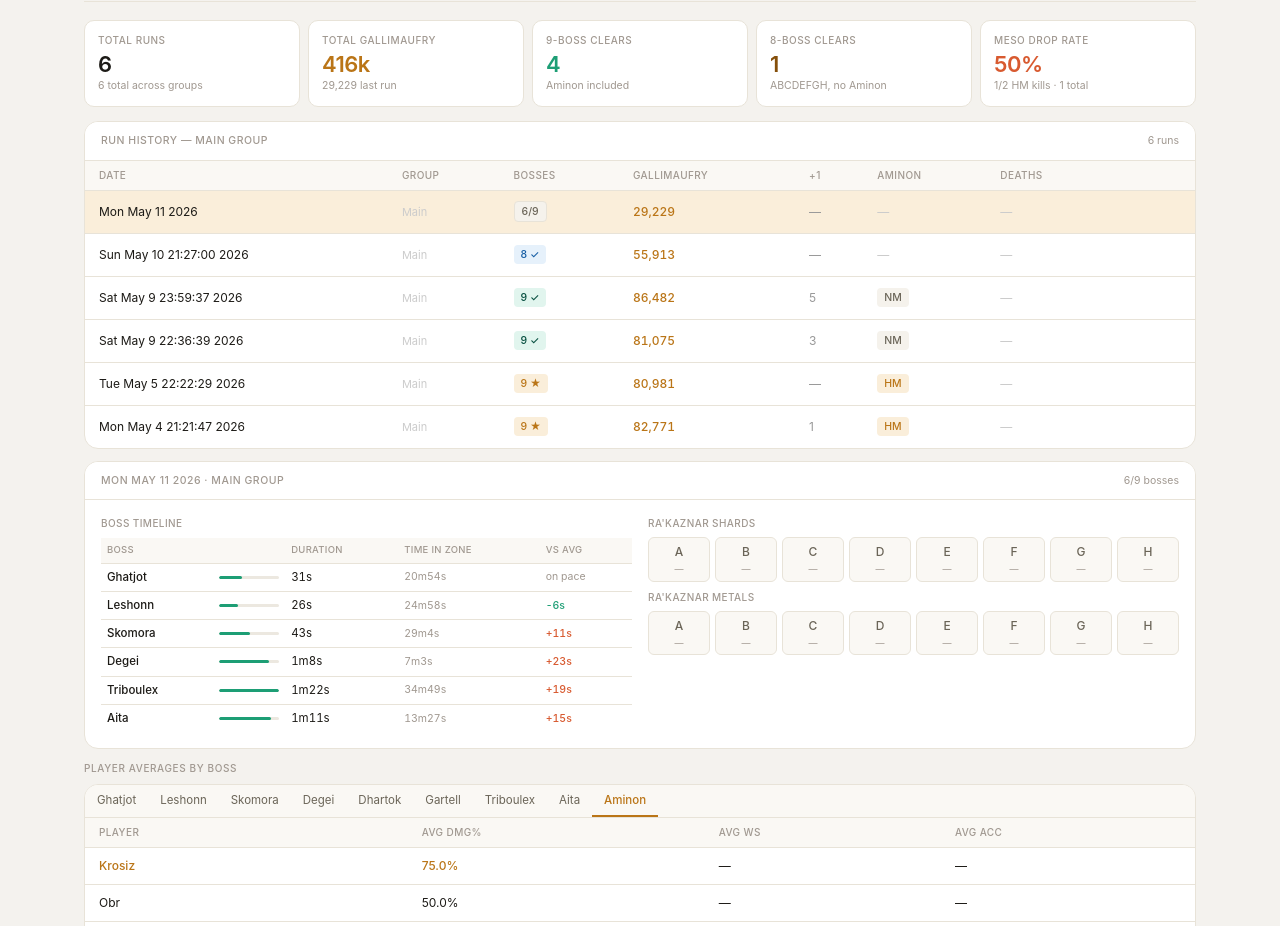
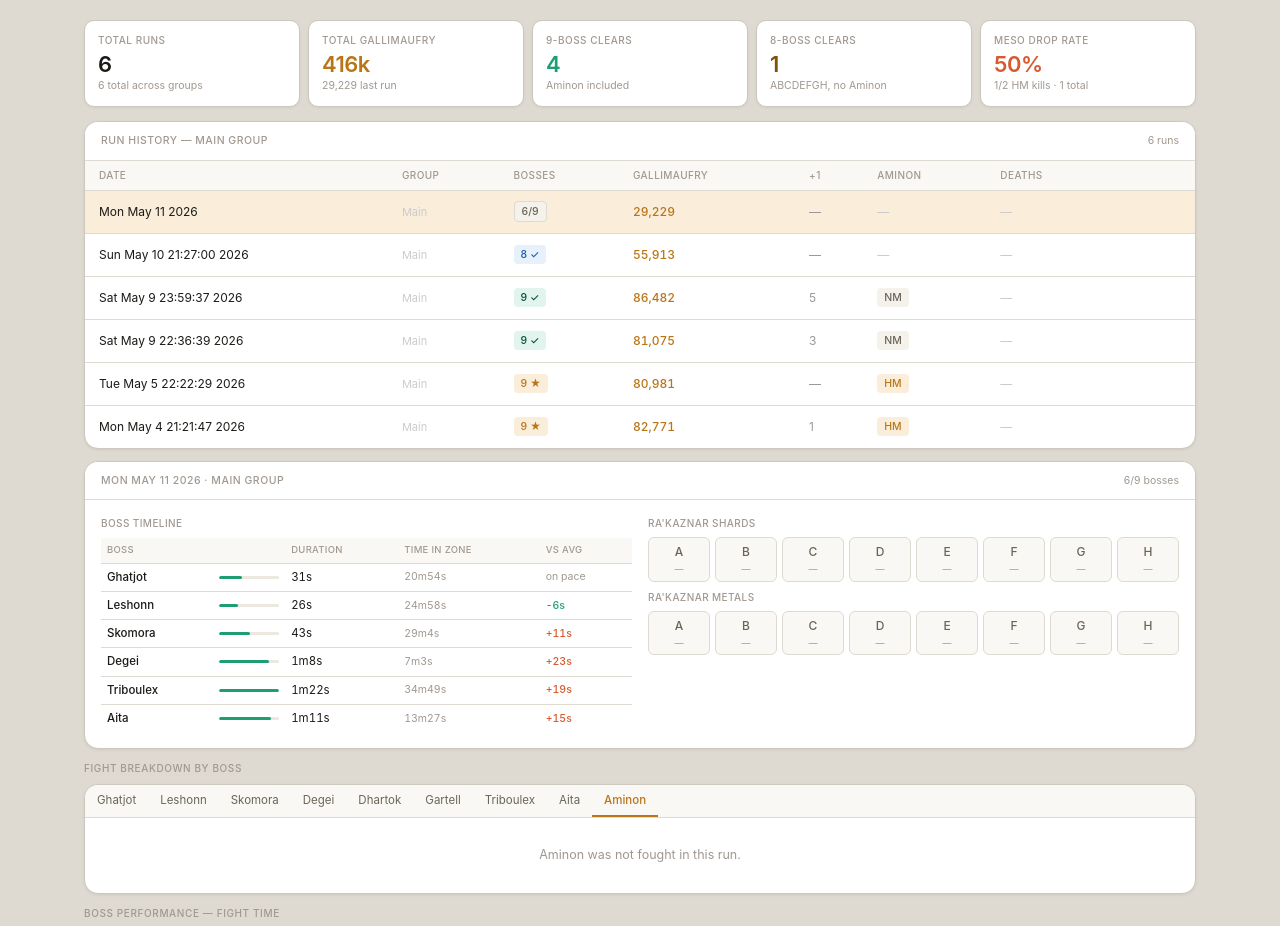
Before and after one commit to OrangebearXI/muffhunt-tracker, a plain HTML site: page index.html in a window 1280 px wide. Shown: the part 75-1001 px from the top of the page. Drawn offline with nearby package versions, Linux system fonts and the light colour scheme.

Commit message:
Update index.html

```diff
--- a/index.html
+++ b/index.html
@@ -15,10 +15,10 @@
   --teal-bg:    #E1F5EE;
   --coral:      #D85A30;
   --coral-bg:   #FAECE7;
-  --page-bg:    #f4f2ee;
+  --page-bg:    #dedad1;
   --card-bg:    #ffffff;
-  --border:     #e8e3d8;
-  --border-2:   #d8d3c8;
+  --border:     #dedad1;
+  --border-2:   #ccc8be;
   --text-1:     #1c1a16;
   --text-2:     #6b6558;
   --text-3:     #a09890;
@@ -50,7 +50,7 @@ body { font-family: var(--font); background: var(--page-bg); color: var(--text-1
 
 /* ── Stats ── */
 .stats { display: grid; grid-template-columns: repeat(5,1fr); gap: 8px; margin-bottom: 14px; }
-.stat { background: white; border-radius: var(--r-md); border: 1px solid var(--border); padding: 12px 13px; }
+.stat { background: white; border-radius: var(--r-md); border: 1px solid var(--border-2); padding: 12px 13px; box-shadow: 0 1px 3px rgba(0,0,0,.06); }
 .stat-lbl { font-size: 10px; font-weight: 500; color: var(--text-3); text-transform: uppercase; letter-spacing: .5px; margin-bottom: 5px; }
 .stat-val { font-size: 22px; font-weight: 600; letter-spacing: -.5px; color: var(--text-1); line-height: 1; }
 .stat-sub { font-size: 10.5px; color: var(--text-3); margin-top: 3px; }
@@ -60,7 +60,7 @@ body { font-family: var(--font); background: var(--page-bg); color: var(--text-1
 .stat.coral .stat-val { color: var(--coral); }
 
 /* ── Cards ── */
-.card { background: var(--card-bg); border: 1px solid var(--border); border-radius: var(--r-lg); overflow: hidden; margin-bottom: 12px; }
+.card { background: var(--card-bg); border: 1px solid var(--border-2); border-radius: var(--r-lg); overflow: hidden; margin-bottom: 12px; box-shadow: 0 1px 3px rgba(0,0,0,.07); }
 .card-hdr { padding: 11px 16px; border-bottom: 1px solid var(--border); display: flex; align-items: center; justify-content: space-between; background: white; }
 .card-ttl { font-size: 10.5px; font-weight: 500; color: var(--text-3); text-transform: uppercase; letter-spacing: .5px; }
 .card-meta { font-size: 10.5px; color: var(--text-3); }
@@ -127,7 +127,7 @@ body { font-family: var(--font); background: var(--page-bg); color: var(--text-1
 
 /* ── Boss time grid ── */
 .boss-grid { display: grid; grid-template-columns: repeat(3,1fr); gap: 10px; margin-bottom: 12px; }
-.bt-card { background: white; border: 1px solid var(--border); border-radius: var(--r-md); padding: 12px 14px; }
+.bt-card { background: white; border: 1px solid var(--border-2); border-radius: var(--r-md); padding: 12px 14px; box-shadow: 0 1px 3px rgba(0,0,0,.06); }
 .bt-name { font-size: 10px; font-weight: 500; color: var(--text-3); text-transform: uppercase; letter-spacing: .4px; margin-bottom: 9px; }
 .bt-row  { display: grid; grid-template-columns: 1fr 1fr 1fr; gap: 4px; }
 .btl { font-size: 9px; color: var(--text-3); margin-bottom: 1px; }
@@ -220,7 +220,7 @@ body { font-family: var(--font); background: var(--page-bg); color: var(--text-1
 </div>
 
 <!-- Player averages -->
-<div class="sec-lbl">Player averages by boss</div>
+<div class="sec-lbl">Fight breakdown by boss</div>
 <div class="card">
   <div class="boss-tabs" id="boss-tabs"></div>
   <div id="pavg-body"></div>
@@ -758,7 +758,7 @@ function renderDetail(run) {
   </div>`;
 }
 
-// ─── Render: player averages ──────────────────────────────────────────────
+// ─── Render: fight breakdown by boss ─────────────────────────────────────
 function renderBossTabs() {
   const runs = filtered();
   $('boss-tabs').innerHTML = BOSSES.map(b =>
@@ -768,79 +768,61 @@ function renderBossTabs() {
     bt.addEventListener('click', () => { activeBoss=bt.dataset.b; renderBossTabs(); });
   });
 
-  const avgRows = playerBossAvg(runs, activeBoss);
-  if (!avgRows.length) { $('pavg-body').innerHTML='<div class="empty">No 9-boss run data for this boss yet.</div>'; return; }
+  // Selected run data for this boss
+  const selBossData = selectedRun?.bosses?.[activeBoss];
+  const selPlayers  = selBossData?.killed ? (selBossData.players || {}) : null;
 
-  // Build avg lookup by player name
-  const avgByName = {};
-  avgRows.forEach(r => { avgByName[r.name] = r; });
+  if (selPlayers && Object.keys(selPlayers).length) {
+    // ── Selected run: show that specific fight ─────────────────────────────
+    const total = Object.values(selPlayers).reduce((s,p) => s+(p.damage||0), 0);
 
-  // Get selected run stats for this boss (if run is selected and boss was killed)
-  const selBossData = selectedRun?.bosses?.[activeBoss];
-  const selPlayers  = (selBossData?.killed && selBossData?.players) ? selBossData.players : null;
+    // Sort by damage desc
+    const sorted = Object.entries(selPlayers).sort((a,b)=>(b[1].damage||0)-(a[1].damage||0));
 
-  // All players: union of historical avg players and current run players
-  const allNames = new Set(Object.keys(avgByName));
-  if (selPlayers) Object.keys(selPlayers).forEach(n => allNames.add(n));
+    const fmtDmg = v => v >= 1000000 ? (v/1000000).toFixed(2)+'m' : v >= 1000 ? Math.floor(v/1000)+'k' : String(v);
+    const fmtWs  = v => v > 0 ? (v >= 1000 ? Math.round(v/1000)+'k' : Math.round(v)) : '—';
+    const fmtPct = v => v > 0 ? v.toFixed(1)+'%' : '—';
 
-  // Sort: by avg pct desc, then by run pct desc for new players
-  const sorted = [...allNames].sort((a,b) => {
-    const ap = avgByName[a]?.pct ?? (selPlayers?.[a]?.pct ?? 0);
-    const bp = avgByName[b]?.pct ?? (selPlayers?.[b]?.pct ?? 0);
-    return bp - ap;
-  });
+    const selDate = selectedRun.date.split(' ').slice(0,4).join(' ');
+    let h = `<div style="padding:7px 14px 6px;font-size:10.5px;color:var(--text-3);border-bottom:1px solid var(--border)">${selDate} · ${activeBoss}</div>`;
+    h += `<table class="tbl"><thead><tr>
+      <th>Player</th><th>%</th><th>Total dmg</th><th>Acc</th><th>Swings</th><th>WS avg</th><th>WS #</th>
+    </tr></thead><tbody>`;
 
-  const fmtWs = v => v != null && v > 0 ? (v >= 1000 ? Math.round(v/1000)+'k' : Math.round(v)) : '—';
-  const fmtPct = v => v != null && v > 0 ? v.toFixed(1)+'%' : '—';
-
-  const hasSelected = !!selPlayers;
-  const selDate = selectedRun?.date ? selectedRun.date.split(' ').slice(1,3).join(' ') : 'This run';
-
-  let h = `<table class="tbl"><thead><tr>
-    <th>Player</th>`;
-  if (hasSelected) h += `<th>${selDate} dmg%</th><th>Avg dmg%</th><th>${selDate} WS</th><th>Avg WS</th><th>${selDate} acc</th><th>Avg acc</th>`;
-  else             h += `<th>Avg dmg%</th><th>Avg WS</th><th>Avg acc</th>`;
-  h += `</tr></thead><tbody>`;
-
-  sorted.forEach((n, i) => {
-    const avg = avgByName[n];
-    const sel = selPlayers?.[n];
-    const isTop = i === 0;
-    const gs = isTop ? 'style="color:var(--gold);font-weight:500"' : '';
-
-    if (hasSelected) {
-      const inSel = !!sel;
-      const inAvg = !!avg;
-      // Delta indicators for dmg%
-      let dPct='', dWs='', dAcc='';
-      if (sel && avg) {
-        const dp = (sel.pct||0) - (avg.pct||0);
-        dPct = Math.abs(dp)>0.5 ? ` <span style="font-size:9.5px;color:${dp>0?'var(--teal)':'var(--coral)'}">${dp>0?'▲':'▼'}${Math.abs(dp).toFixed(1)}</span>` : '';
-        const dw = (sel.ws_avg||0) - (avg.ws||0);
-        dWs  = Math.abs(dw)>100 ? ` <span style="font-size:9.5px;color:${dw>0?'var(--teal)':'var(--coral)'}">${dw>0?'▲':'▼'}${fmtWs(Math.abs(dw))}</span>` : '';
-        const da = (sel.m_acc||0) - (avg.acc||0);
-        dAcc = Math.abs(da)>0.5 ? ` <span style="font-size:9.5px;color:${da>0?'var(--teal)':'var(--coral)'}">${da>0?'▲':'▼'}${Math.abs(da).toFixed(1)}%</span>` : '';
-      }
-      h += `<tr>
-        <td ${gs}>${n}${!inSel?` <span style="font-size:9.5px;color:#ccc">absent</span>`:''}</td>
-        <td>${inSel?fmtPct(sel.pct):'<span style="color:#ccc">—</span>'}${dPct}</td>
-        <td ${gs}>${inAvg?fmtPct(avg.pct):'<span style="color:#ccc">new</span>'}</td>
-        <td>${inSel?fmtWs(sel.ws_avg):'<span style="color:#ccc">—</span>'}${dWs}</td>
-        <td>${inAvg?fmtWs(avg.ws):'<span style="color:#ccc">new</span>'}</td>
-        <td>${inSel?fmtPct(sel.m_acc):'<span style="color:#ccc">—</span>'}${dAcc}</td>
-        <td>${inAvg?fmtPct(avg.acc):'<span style="color:#ccc">new</span>'}</td>
-      </tr>`;
-    } else {
+    sorted.forEach(([n, p], i) => {
+      const pct = total > 0 ? (p.damage/total*100) : 0;
+      const gs  = i === 0 ? 'style="color:var(--gold);font-weight:500"' : '';
       h += `<tr>
         <td ${gs}>${n}</td>
-        <td ${gs}>${fmtPct(avg?.pct)}</td>
-        <td>${fmtWs(avg?.ws)}</td>
-        <td>${fmtPct(avg?.acc)}</td>
+        <td ${gs}>${fmtPct(pct)}</td>
+        <td class="num">${fmtDmg(p.damage||0)}</td>
+        <td>${p.m_acc > 0 ? p.m_acc.toFixed(1)+'%' : '—'}</td>
+        <td>${p.swings > 0 ? p.swings : '—'}</td>
+        <td>${fmtWs(p.ws_avg)}</td>
+        <td>${p.ws_count > 0 ? p.ws_count : '—'}</td>
       </tr>`;
-    }
-  });
+    });
 
-  $('pavg-body').innerHTML = h + '</tbody></table>';
+    $('pavg-body').innerHTML = h + '</tbody></table>';
+
+  } else if (selBossData && !selBossData.killed) {
+    // Boss not fought in selected run
+    $('pavg-body').innerHTML = `<div class="empty">${activeBoss} was not fought in this run.</div>`;
+
+  } else {
+    // No run selected — show historical averages across 9-boss runs
+    const avgRows = playerBossAvg(runs, activeBoss);
+    if (!avgRows.length) { $('pavg-body').innerHTML='<div class="empty">No 9-boss run data for this boss yet.</div>'; return; }
+    const fmtWs  = v => v != null && v > 0 ? (v >= 1000 ? Math.round(v/1000)+'k' : Math.round(v)) : '—';
+    const fmtPct = v => v != null && v > 0 ? v.toFixed(1)+'%' : '—';
+    let h = `<div style="padding:7px 14px 6px;font-size:10.5px;color:var(--text-3);border-bottom:1px solid var(--border)">Historical averages · 9-boss runs · ${activeBoss}</div>`;
+    h += `<table class="tbl"><thead><tr><th>Player</th><th>Avg dmg%</th><th>Avg WS</th><th>Avg acc</th></tr></thead><tbody>`;
+    avgRows.forEach((r,i)=>{
+      const gs = i===0 ? 'style="color:var(--gold);font-weight:500"' : '';
+      h+=`<tr><td ${gs}>${r.name}</td><td ${gs}>${fmtPct(r.pct)}</td><td>${fmtWs(r.ws)}</td><td>${fmtPct(r.acc)}</td></tr>`;
+    });
+    $('pavg-body').innerHTML = h + '</tbody></table>';
+  }
 }
 
 // ─── Render: boss time grid ───────────────────────────────────────────────
```
